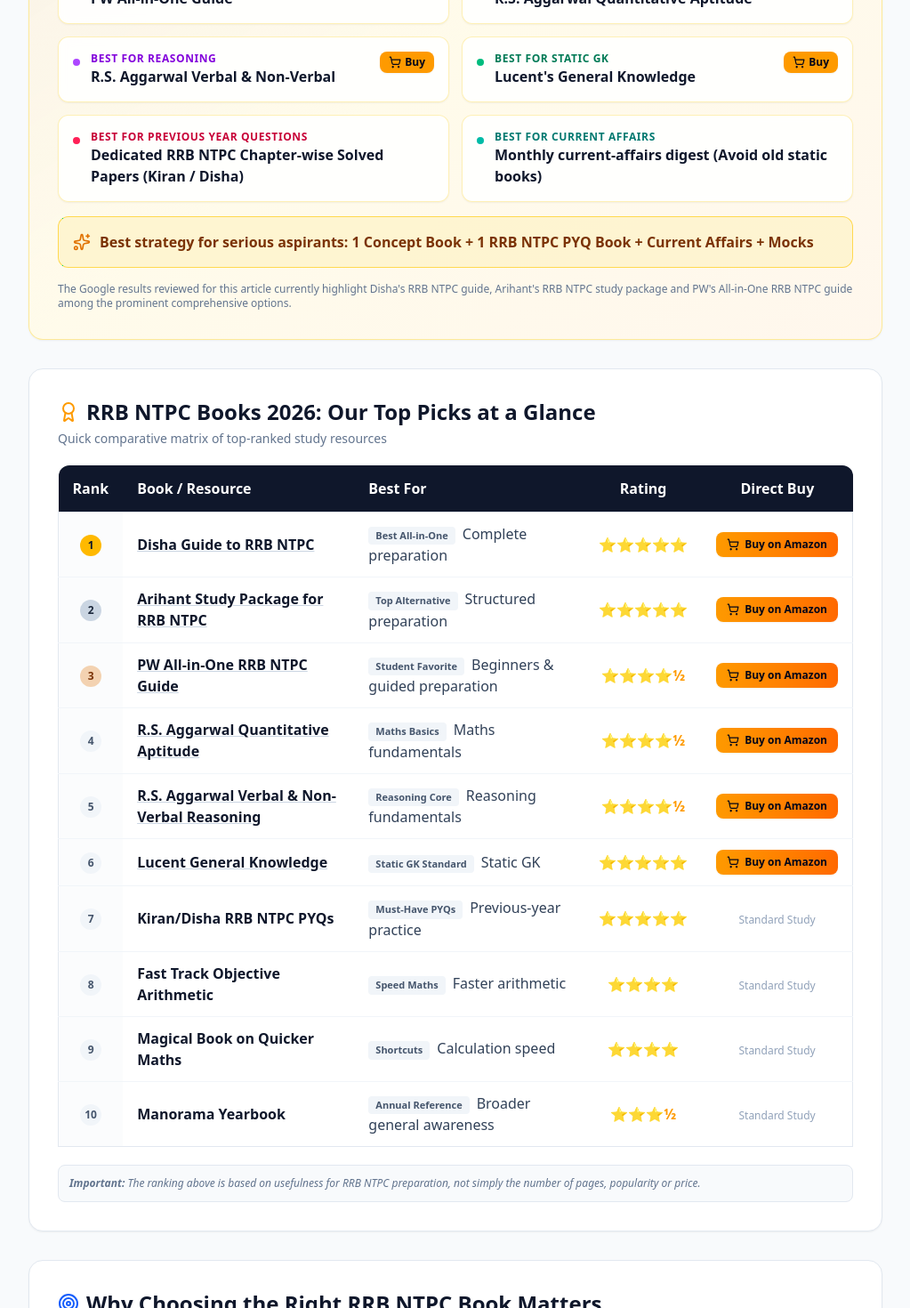
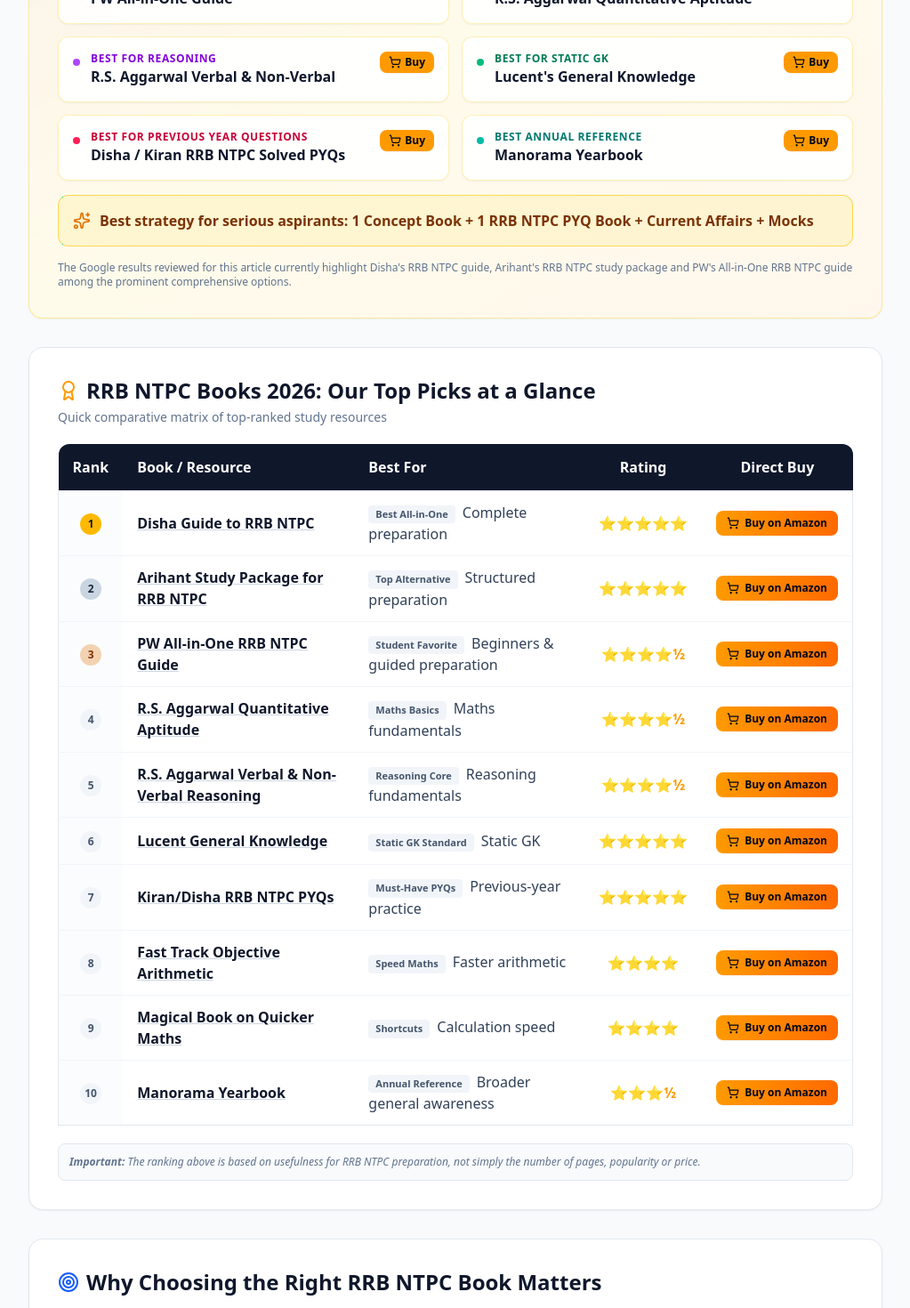
Before and after one commit to anandfromdelhi/new-vacancy-alert, a React (Vite) app: page /best-books-for-rrb-ntpc in a window 1280 px wide. Shown: the part 1100-2570 px from the top of the page at 89% size, without its empty margins (128-1151 px from the left). Built offline with nearby package versions, Linux system fonts and the light colour scheme; no server answers; the database is empty.

Commit message:
Add Amazon affiliate links for PYQs, Fast Track Arithmetic, Quicker Maths, and Manorama Yearbook

```diff
--- a/src/pages/RrbNtpcBestBooksPage.tsx
+++ b/src/pages/RrbNtpcBestBooksPage.tsx
@@ -22,6 +22,10 @@
   RS_MATHS: "https://www.amazon.in/Quantitative-Aptitude-Revised-2025-Competitive/dp/B0D6VFV3ZP?crid=2DM7KJ9H07KCV&dib=eyJ2IjoiMSJ9.VkujiB2B1ecVnsMClRRrpNeHUstiJWme5OSH-29Vgk8iUQafZIyb_reX2qKIEOtjWF1sESOwVASc_j951flB-hqrtll1xuMS0djoQ4ADKMBhRuLx7TLhkUP-G4ou8Fg_duwx527L3SPe51ONkYaC9UMNXXYd0CV-yK7oZQbENfDGcflnqcFBnsACSSGtLhhvG9CJWFIDew81p_lRvI4e_ZgvHIMriwG2Vvl-jGlkvG8.Mjv5uuI2UO1wTZAKB7VayTbPbnu0zzZ0IxXBfHWSFWI&dib_tag=se&keywords=R.S.+Aggarwal+Quantitative+Aptitude&qid=1787620740&sprefix=r.s.+aggarwal+quantitative+aptitude%2Caps%2C372&sr=8-3&linkCode=ll2&tag=newvacancyale-21&linkId=3d0a465adff7fc39ec76eb2b5729df6e&ref_=as_li_ss_tl",
   RS_REASONING: "https://www.amazon.in/Approach-Non-Verbal-Reasoning-Questions-Competitive/dp/B0CVGWMLQL?crid=XCYNOQG40BJ7&dib=eyJ2IjoiMSJ9.6D3cK_BLJrnvFNU3fxPIwU4r2WEXR_CS_fhXqgFr9jrQkG05SXzFiF_kYV0RZYoOAR6d4xbVymnTmtixPbgQGVoC1HodFSaYGLTA0ozEGyslKrYoh0mDkCqNhpewnFPTATqyClV1Ayxp9si2ZiZtD7iQeN7E3lcCrIjeIvwQNnDtGI21rGQkgKK8hKy6FlW_nQFaB5YYcGGatxAOTlJ2VeR98BUF6CXpDFU97X5Wmyo.NUvWt27Df9hS5_Q8-E_YoBcb0k_KNsbo5bprwK_aGkI&dib_tag=se&keywords=R.S.+Aggarwal+Reasoning&qid=1787620800&sprefix=r.s.+aggarwal+reasoning%2Caps%2C302&sr=8-3&linkCode=ll2&tag=newvacancyale-21&linkId=07650e9c6b8208004e71534bec38f789&ref_=as_li_ss_tl",
   LUCENT_GK: "https://www.amazon.in/Lucents-General-Knowledge-2026-Competitive/dp/B0GDQLFJSB?crid=1NYOUG76YSRG2&dib=eyJ2IjoiMSJ9.GusgDlmBTu1WK27kBqcIhHZagnCvG8rdFHdAQyAC-RXLGjTdgAVnKSzl3uInc0HO6zWzdFW8_HbqqPfUERsZYgYKJku2Tok8iDJVdutn24RzypOC0PfO6Vvjk1xOfuG3WsUyucOaqotHS-P0S1DbK09DgXsJ_wDqOHFYeBeylFhAk_PmNh6wQg9ARR9AfSgJKYtVcAs0DsOGqSRoA4WNqd4oVy193HT857fjC2etTnc.YPoYBzRLjrB2gthJIP_jvkB9Rzq6wj2L0oqJB9OgwuU&dib_tag=se&keywords=Lucent+General+Knowledge&qid=1787620845&sprefix=lucent+general+knowledge%2Caps%2C351&sr=8-3&linkCode=ll2&tag=newvacancyale-21&linkId=a76efcb056464e4ae863c213f28c3bee&ref_=as_li_ss_tl",
+  KIRAN_DISHA_PYQ: "https://www.amazon.in/Topic-wise-Undergraduate-Recruitment-Non-Technical-Categories/dp/9371868015?crid=VKHM4C08AD9V&dib=eyJ2IjoiMSJ9.8TDuP8zWDia_yl9Vp5YXL4aZww2znbsl76QAd2DtyXXd2HV1YZgTG48wCZEK_g3rMS1pWu3ZLM7q7kFq9O30hMjE5ICN7nHZitBThprsiKeKVn3wnKErxWwxl4Fqw0oaGP_lx4mzi5TO7TnTk0c7Zeav2pFWFqA7UJeNyUA6AVTQVTdPhhP3DYS5iYZRGEUc7yGQ4nYk1ZmGckM0fZhQEeQFvzRpPm_rPSqWZXWAtOU.bXYCoSw7ZDwcdMK0gwWLEhY_QhBL2l315jOXpGC7bTw&dib_tag=se&keywords=Kiran%2FDisha+RRB+NTPC+PYQs&qid=1787621323&sprefix=kiran%2Fdisha+rrb+ntpc+pyqs%2Caps%2C339&sr=8-1&linkCode=ll2&tag=newvacancyale-21&linkId=da10ba03ba53d93f3401b96b2c2f9424&ref_=as_li_ss_tl",
+  FAST_TRACK_MATHS: "https://www.amazon.in/Track-Objective-Arithmetic-Rajesh-Verma/dp/9368406650?crid=1JVFE3TGRQ0I&dib=eyJ2IjoiMSJ9.Me4NJ5UxsFm7MS9B4ejeGHhkheVnlh5qVLTxHUECqn34UntETRahcb-q18mjO2s-4ZyM6qiANHo_JKjggyqzuCRl3JFL-vBr6ratx-dQ1lE6PRwCHzPAc2XqWo0hfhQpOgvPfD3rgLL1g2xk7o6EC8_Mc_-xdwTAflMYSeOO3zKkPGo1nFA6WHwhmy4OrmT0_TrHbPjgYMULMgppxN9Zo8tCFaR8CboXczsSxQQU1-4.fd_W5yQV7KWITJCVlncnC1Nf3edikYzBR8UQFUF5bnU&dib_tag=se&keywords=Fast+Track+Objective+Arithmetic&qid=1787621368&sprefix=fast+track+objective+arithmetic%2Caps%2C313&sr=8-3&linkCode=ll2&tag=newvacancyale-21&linkId=d031419c27de59cbdf9e99b4d8605e71&ref_=as_li_ss_tl",
+  QUICKER_MATHS: "https://www.amazon.in/Magical-Quicker-Speed-Oriented-Shortcut-Competitive/dp/B0G7F3JL1Q?crid=3A44Q0FQ6JFG2&dib=eyJ2IjoiMSJ9.pUjQttNxkxPYeTo2h4nHEKqznUYU4gUK5mq64itG65j2qewHUlm5-SzgtD_3X94_7_NeIPqFvQzOwUdCtb9YbGYxvGjoFcH9k7T0Ywk9DGW3_evtHDXKL7bdVxJ-1elNW3Qhx-YeovPv__ifNgKTUT5reHwBt7VT03eJpMPVNTHG4biuWo_I6fkU3xcL7KW1mY2q1kHKgXUvlW6w-8os5VyaJb2iDMzrs_xzImEyajw.9kr2hKFoMb8N0vt6Mn9xGsmQZVKKkYVGSP5QKsDNMlM&dib_tag=se&keywords=Magical+Book+on+Quicker+Maths&qid=1787621595&sprefix=magical+book+on+quicker+maths%2Caps%2C318&sr=8-3&linkCode=ll2&tag=newvacancyale-21&linkId=e83e7dfa5ec39d9373af941173c07f2d&ref_=as_li_ss_tl",
+  MANORAMA_YEARBOOK: "https://www.amazon.in/Manorama-Yearbook-Railways-Competitive-Knowledge/dp/935959931X?crid=L311EEYX5HF4&dib=eyJ2IjoiMSJ9.b7NL4oZI6tefO_3h0lkYaWznaf3IvaT0ctsgQJ8InM117NbOjD2_5b32Cg49XoPe2hq1fWaxsV96qXFMId--FspYjGdDj2qxvLWCE_g_eFZy6wkcx8QKOdOSGyYf-ffL5MEZ_vb64GqzTAT7Lyfv0Zg-y5UsRGiwdX0aFfui4XSnuB_7NMJ651AFxSV0SeAM8AJOddnH_Xe5AU39_zHNwnH5-DF7KG91TZtutRhm9Dw.XYwpM1cCFV1UktyUXTtaAIWjtEO8nKTOvaR5SN8vaX0&dib_tag=se&keywords=Manorama+Yearbook&qid=1787621756&sprefix=manorama+yearbook%2Caps%2C311&sr=8-3&linkCode=ll2&tag=newvacancyale-21&linkId=53eab87eba06e977ad9847a318776a8d&ref_=as_li_ss_tl",
 };
 
 export default function RrbNtpcBestBooksPage() {
@@ -38,10 +42,10 @@
     { rank: 4, book: "R.S. Aggarwal Quantitative Aptitude", bestFor: "Maths fundamentals", verdict: "⭐⭐⭐⭐½", tag: "Maths Basics", link: RRB_NTPC_BOOK_LINKS.RS_MATHS },
     { rank: 5, book: "R.S. Aggarwal Verbal & Non-Verbal Reasoning", bestFor: "Reasoning fundamentals", verdict: "⭐⭐⭐⭐½", tag: "Reasoning Core", link: RRB_NTPC_BOOK_LINKS.RS_REASONING },
     { rank: 6, book: "Lucent General Knowledge", bestFor: "Static GK", verdict: "⭐⭐⭐⭐⭐", tag: "Static GK Standard", link: RRB_NTPC_BOOK_LINKS.LUCENT_GK },
-    { rank: 7, book: "Kiran/Disha RRB NTPC PYQs", bestFor: "Previous-year practice", verdict: "⭐⭐⭐⭐⭐", tag: "Must-Have PYQs" },
-    { rank: 8, book: "Fast Track Objective Arithmetic", bestFor: "Faster arithmetic", verdict: "⭐⭐⭐⭐", tag: "Speed Maths" },
-    { rank: 9, book: "Magical Book on Quicker Maths", bestFor: "Calculation speed", verdict: "⭐⭐⭐⭐", tag: "Shortcuts" },
-    { rank: 10, book: "Manorama Yearbook", bestFor: "Broader general awareness", verdict: "⭐⭐⭐½", tag: "Annual Reference" }
+    { rank: 7, book: "Kiran/Disha RRB NTPC PYQs", bestFor: "Previous-year practice", verdict: "⭐⭐⭐⭐⭐", tag: "Must-Have PYQs", link: RRB_NTPC_BOOK_LINKS.KIRAN_DISHA_PYQ },
+    { rank: 8, book: "Fast Track Objective Arithmetic", bestFor: "Faster arithmetic", verdict: "⭐⭐⭐⭐", tag: "Speed Maths", link: RRB_NTPC_BOOK_LINKS.FAST_TRACK_MATHS },
+    { rank: 9, book: "Magical Book on Quicker Maths", bestFor: "Calculation speed", verdict: "⭐⭐⭐⭐", tag: "Shortcuts", link: RRB_NTPC_BOOK_LINKS.QUICKER_MATHS },
+    { rank: 10, book: "Manorama Yearbook", bestFor: "Broader general awareness", verdict: "⭐⭐⭐½", tag: "Annual Reference", link: RRB_NTPC_BOOK_LINKS.MANORAMA_YEARBOOK }
   ];
 
   const faqs = [
@@ -324,20 +328,40 @@
               </a>
             </div>
 
-            <div className="bg-white/90 backdrop-blur-xs p-4 rounded-xl border border-amber-200/60 shadow-xs flex items-start gap-3">
-              <div className="w-2 h-2 rounded-full bg-rose-500 mt-2 shrink-0" />
-              <div>
-                <span className="text-xs font-bold uppercase tracking-wider text-rose-700 block">Best for Previous Year Questions</span>
-                <span className="font-bold text-slate-900 text-sm sm:text-base">Dedicated RRB NTPC Chapter-wise Solved Papers (Kiran / Disha)</span>
+            <div className="bg-white/90 backdrop-blur-xs p-4 rounded-xl border border-amber-200/60 shadow-xs flex items-start justify-between gap-3">
+              <div className="flex items-start gap-3">
+                <div className="w-2 h-2 rounded-full bg-rose-500 mt-2 shrink-0" />
+                <div>
+                  <span className="text-xs font-bold uppercase tracking-wider text-rose-700 block">Best for Previous Year Questions</span>
+                  <span className="font-bold text-slate-900 text-sm sm:text-base block">Disha / Kiran RRB NTPC Solved PYQs</span>
+                </div>
               </div>
+              <a
+                href={RRB_NTPC_BOOK_LINKS.KIRAN_DISHA_PYQ}
+                target="_blank"
+                rel="noopener noreferrer nofollow"
+                className="shrink-0 px-2.5 py-1 bg-amber-500 hover:bg-amber-600 text-slate-950 font-black text-xs rounded-lg shadow-xs flex items-center gap-1 transition-all"
+              >
+                <ShoppingCart className="w-3.5 h-3.5" /> Buy
+              </a>
             </div>
 
-            <div className="bg-white/90 backdrop-blur-xs p-4 rounded-xl border border-amber-200/60 shadow-xs flex items-start gap-3">
-              <div className="w-2 h-2 rounded-full bg-teal-500 mt-2 shrink-0" />
-              <div>
-                <span className="text-xs font-bold uppercase tracking-wider text-teal-700 block">Best for Current Affairs</span>
-                <span className="font-bold text-slate-900 text-sm sm:text-base">Monthly current-affairs digest (Avoid old static books)</span>
+            <div className="bg-white/90 backdrop-blur-xs p-4 rounded-xl border border-amber-200/60 shadow-xs flex items-start justify-between gap-3">
+              <div className="flex items-start gap-3">
+                <div className="w-2 h-2 rounded-full bg-teal-500 mt-2 shrink-0" />
+                <div>
+                  <span className="text-xs font-bold uppercase tracking-wider text-teal-700 block">Best Annual Reference</span>
+                  <span className="font-bold text-slate-900 text-sm sm:text-base block">Manorama Yearbook</span>
+                </div>
               </div>
+              <a
+                href={RRB_NTPC_BOOK_LINKS.MANORAMA_YEARBOOK}
+                target="_blank"
+                rel="noopener noreferrer nofollow"
+                className="shrink-0 px-2.5 py-1 bg-amber-500 hover:bg-amber-600 text-slate-950 font-black text-xs rounded-lg shadow-xs flex items-center gap-1 transition-all"
+              >
+                <ShoppingCart className="w-3.5 h-3.5" /> Buy
+              </a>
             </div>
           </div>
 
@@ -698,33 +722,66 @@
             </div>
 
             {/* Maths Book 2 */}
-            <div className="p-5 rounded-xl border border-slate-200 hover:border-blue-300 transition-colors space-y-2">
+            <div className="p-5 rounded-xl border border-slate-200 hover:border-blue-300 transition-colors space-y-3">
               <div className="flex justify-between items-start">
                 <h4 className="font-bold text-slate-900 text-base sm:text-lg">2. Fast Track Objective Arithmetic by Rajesh Verma</h4>
-                <span className="px-2 py-0.5 bg-slate-100 text-slate-700 rounded text-xs font-bold">Speed Arithmetic</span>
+                <span className="px-2 py-0.5 bg-slate-100 text-slate-700 rounded text-xs font-bold shrink-0">Speed Arithmetic</span>
               </div>
               <p className="text-xs sm:text-sm text-slate-700"><strong>Best for:</strong> Candidates who already understand basic arithmetic and want more speed-oriented preparation. Useful for Percentage, Profit/Loss, Ratio, Average, Time & Work, Interest, and Simplification shortcuts.</p>
+              <div className="pt-1 flex flex-col sm:flex-row items-center justify-between gap-2 border-t border-slate-100">
+                <span className="text-xs text-slate-600 font-semibold">Arihant Publications</span>
+                <a
+                  href={RRB_NTPC_BOOK_LINKS.FAST_TRACK_MATHS}
+                  target="_blank"
+                  rel="noopener noreferrer nofollow"
+                  className="w-full sm:w-auto inline-flex items-center justify-center gap-1.5 px-4 py-2 bg-gradient-to-r from-amber-500 to-orange-500 hover:from-amber-600 hover:to-orange-600 text-slate-950 font-black text-xs rounded-xl shadow-xs active:scale-95 transition-all"
+                >
+                  <ShoppingCart className="w-3.5 h-3.5" /> Buy on Amazon <ExternalLink className="w-3 h-3 opacity-70" />
+                </a>
+              </div>
             </div>
 
             {/* Maths Book 3 */}
-            <div className="p-5 rounded-xl border border-slate-200 hover:border-blue-300 transition-colors space-y-2">
+            <div className="p-5 rounded-xl border border-slate-200 hover:border-blue-300 transition-colors space-y-3">
               <div className="flex justify-between items-start">
                 <h4 className="font-bold text-slate-900 text-base sm:text-lg">3. Magical Book on Quicker Maths by M. Tyra</h4>
-                <span className="px-2 py-0.5 bg-slate-100 text-slate-700 rounded text-xs font-bold">Shortcuts</span>
+                <span className="px-2 py-0.5 bg-slate-100 text-slate-700 rounded text-xs font-bold shrink-0">Shortcuts</span>
               </div>
               <p className="text-xs sm:text-sm text-slate-700"><strong>Best for:</strong> Speed and shortcut techniques. <em>Pro-tip:</em> If you are weak in Maths, master concepts first and shortcuts later. Learning shortcuts without concept clarity causes confusion.</p>
+              <div className="pt-1 flex flex-col sm:flex-row items-center justify-between gap-2 border-t border-slate-100">
+                <span className="text-xs text-slate-600 font-semibold">BSC Publishing</span>
+                <a
+                  href={RRB_NTPC_BOOK_LINKS.QUICKER_MATHS}
+                  target="_blank"
+                  rel="noopener noreferrer nofollow"
+                  className="w-full sm:w-auto inline-flex items-center justify-center gap-1.5 px-4 py-2 bg-gradient-to-r from-amber-500 to-orange-500 hover:from-amber-600 hover:to-orange-600 text-slate-950 font-black text-xs rounded-xl shadow-xs active:scale-95 transition-all"
+                >
+                  <ShoppingCart className="w-3.5 h-3.5" /> Buy on Amazon <ExternalLink className="w-3 h-3 opacity-70" />
+                </a>
+              </div>
             </div>
 
             {/* Maths Book 4: PYQs */}
-            <div className="p-5 rounded-xl border-2 border-emerald-300 bg-emerald-50/40 space-y-2">
+            <div className="p-5 rounded-xl border-2 border-emerald-300 bg-emerald-50/40 space-y-3">
               <div className="flex justify-between items-start">
                 <h4 className="font-bold text-emerald-950 text-base sm:text-lg flex items-center gap-1.5">
                   <CheckCircle2 className="w-5 h-5 text-emerald-600 shrink-0" />
                   4. RRB NTPC Maths Previous Year Questions (PYQs)
                 </h4>
-                <span className="px-2 py-0.5 bg-emerald-600 text-white rounded text-xs font-bold">Crucial</span>
+                <span className="px-2 py-0.5 bg-emerald-600 text-white rounded text-xs font-bold shrink-0">Crucial</span>
               </div>
               <p className="text-xs sm:text-sm text-slate-700">Arguably more important than buying another general Mathematics book. PYQs show the exact difficulty level, question formats, and repeatedly asked patterns in Railway examinations.</p>
+              <div className="pt-1 flex flex-col sm:flex-row items-center justify-between gap-2 border-t border-emerald-200/80">
+                <span className="text-xs text-emerald-900 font-semibold">Disha / Kiran Topic-wise Solved Papers</span>
+                <a
+                  href={RRB_NTPC_BOOK_LINKS.KIRAN_DISHA_PYQ}
+                  target="_blank"
+                  rel="noopener noreferrer nofollow"
+                  className="w-full sm:w-auto inline-flex items-center justify-center gap-1.5 px-4 py-2 bg-gradient-to-r from-amber-500 to-orange-500 hover:from-amber-600 hover:to-orange-600 text-slate-950 font-black text-xs rounded-xl shadow-xs active:scale-95 transition-all"
+                >
+                  <ShoppingCart className="w-3.5 h-3.5" /> Buy on Amazon <ExternalLink className="w-3 h-3 opacity-70" />
+                </a>
+              </div>
             </div>
           </div>
 
@@ -782,12 +839,20 @@
               </div>
             </div>
 
-            <div className="p-5 rounded-xl border-2 border-purple-300 bg-purple-50/40 space-y-2 flex flex-col justify-between">
+            <div className="p-5 rounded-xl border-2 border-purple-300 bg-purple-50/40 space-y-3 flex flex-col justify-between">
               <div className="space-y-2">
                 <span className="text-xs font-bold text-purple-700 uppercase">Exam Specialist</span>
                 <h4 className="font-bold text-purple-950 text-base">Railway/RRB Reasoning Chapter-Wise PYQs</h4>
                 <p className="text-xs text-slate-700 leading-relaxed font-medium">Learn the concept ➔ solve RRB PYQs ➔ identify repeated patterns ➔ practise those patterns ➔ maximize speed.</p>
               </div>
+              <a
+                href={RRB_NTPC_BOOK_LINKS.KIRAN_DISHA_PYQ}
+                target="_blank"
+                rel="noopener noreferrer nofollow"
+                className="w-full inline-flex items-center justify-center gap-1.5 px-3 py-2 bg-gradient-to-r from-amber-500 to-orange-500 hover:from-amber-600 hover:to-orange-600 text-slate-950 font-black text-xs rounded-xl shadow-xs active:scale-95 transition-all mt-2"
+              >
+                <ShoppingCart className="w-3.5 h-3.5" /> Buy on Amazon <ExternalLink className="w-3 h-3 opacity-70" />
+              </a>
             </div>
           </div>
         </section>
@@ -1137,24 +1202,24 @@
 
             <div className="bg-white p-3.5 rounded-xl shadow-xs space-y-1.5 flex flex-col justify-between">
               <div>
-                <span className="font-bold text-emerald-800 block text-xs uppercase">5. Guided Alternative</span>
+                <span className="font-bold text-emerald-800 block text-xs uppercase">5. Previous Year Questions</span>
+                <p className="font-extrabold text-slate-900">Disha / Kiran RRB NTPC PYQs</p>
+                <p className="text-slate-500 text-[11px]">The ultimate exam calibration tool.</p>
+              </div>
+              <a href={RRB_NTPC_BOOK_LINKS.KIRAN_DISHA_PYQ} target="_blank" rel="noopener noreferrer nofollow" className="w-full text-center py-1.5 px-2 bg-amber-500 hover:bg-amber-600 font-bold text-[11px] rounded-lg text-slate-950 flex items-center justify-center gap-1 transition-all">
+                <ShoppingCart className="w-3 h-3" /> Buy on Amazon
+              </a>
+            </div>
+
+            <div className="bg-white p-3.5 rounded-xl shadow-xs space-y-1.5 flex flex-col justify-between">
+              <div>
+                <span className="font-bold text-rose-800 block text-xs uppercase">6. Guided Alternative</span>
                 <p className="font-extrabold text-slate-900">PW All-in-One RRB NTPC</p>
                 <p className="text-slate-500 text-[11px]">Best for video-accompanied study.</p>
               </div>
               <a href={RRB_NTPC_BOOK_LINKS.PW} target="_blank" rel="noopener noreferrer nofollow" className="w-full text-center py-1.5 px-2 bg-amber-500 hover:bg-amber-600 font-bold text-[11px] rounded-lg text-slate-950 flex items-center justify-center gap-1 transition-all">
                 <ShoppingCart className="w-3 h-3" /> Buy on Amazon
               </a>
-            </div>
-
-            <div className="bg-white p-3.5 rounded-xl shadow-xs space-y-1.5 flex flex-col justify-between">
-              <div>
-                <span className="font-bold text-rose-800 block text-xs uppercase">6. Testing & Current Affairs</span>
-                <p className="font-extrabold text-slate-900">Monthly CA Digest + Full Mock Tests</p>
-                <p className="text-slate-500 text-[11px]">CBT 1 & CBT 2 online test series.</p>
-              </div>
-              <span className="text-center py-1.5 px-2 bg-slate-100 font-bold text-[11px] rounded-lg text-slate-600">
-                Regular Online Practice
-              </span>
             </div>
           </div>
 
```
